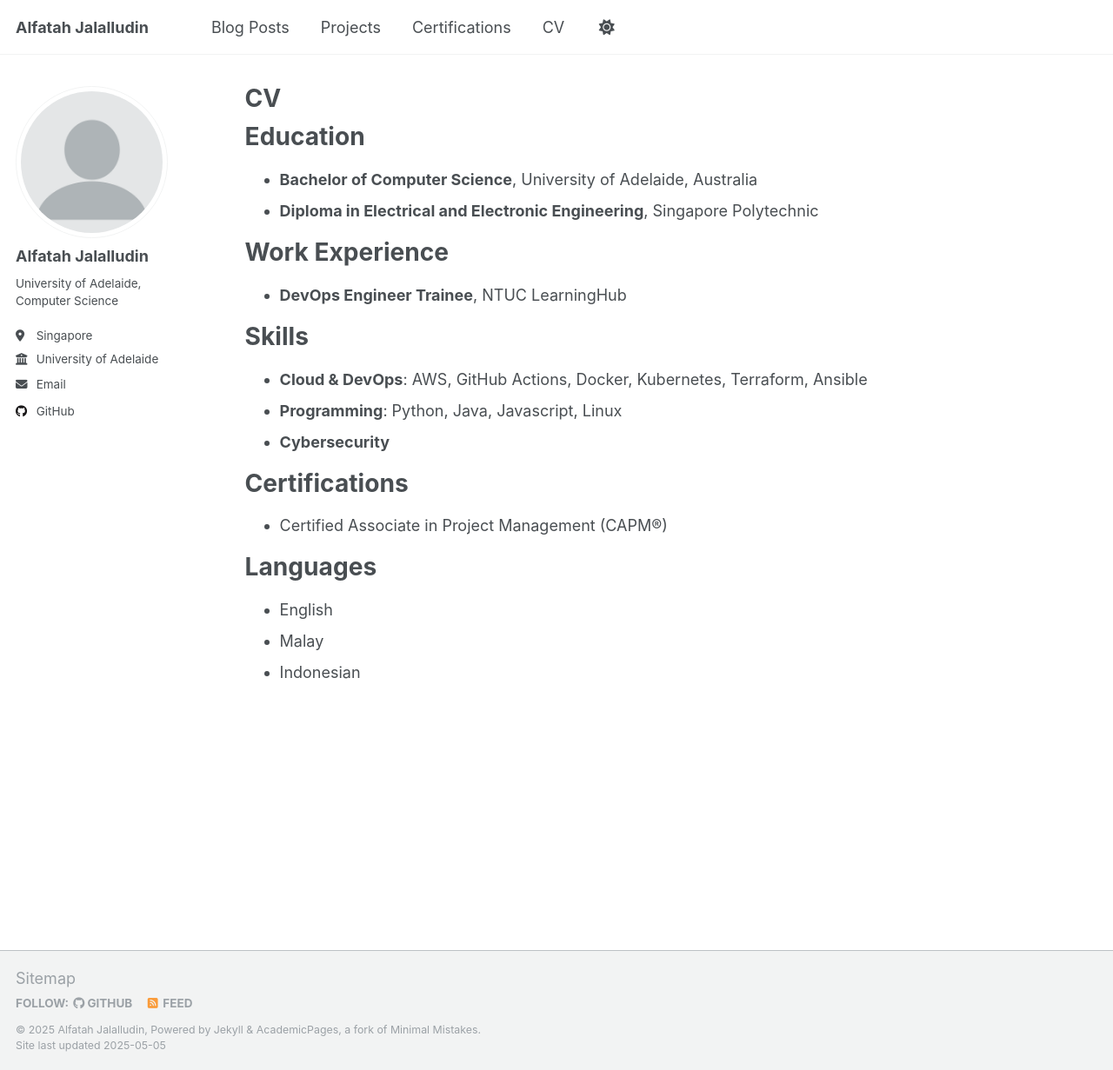
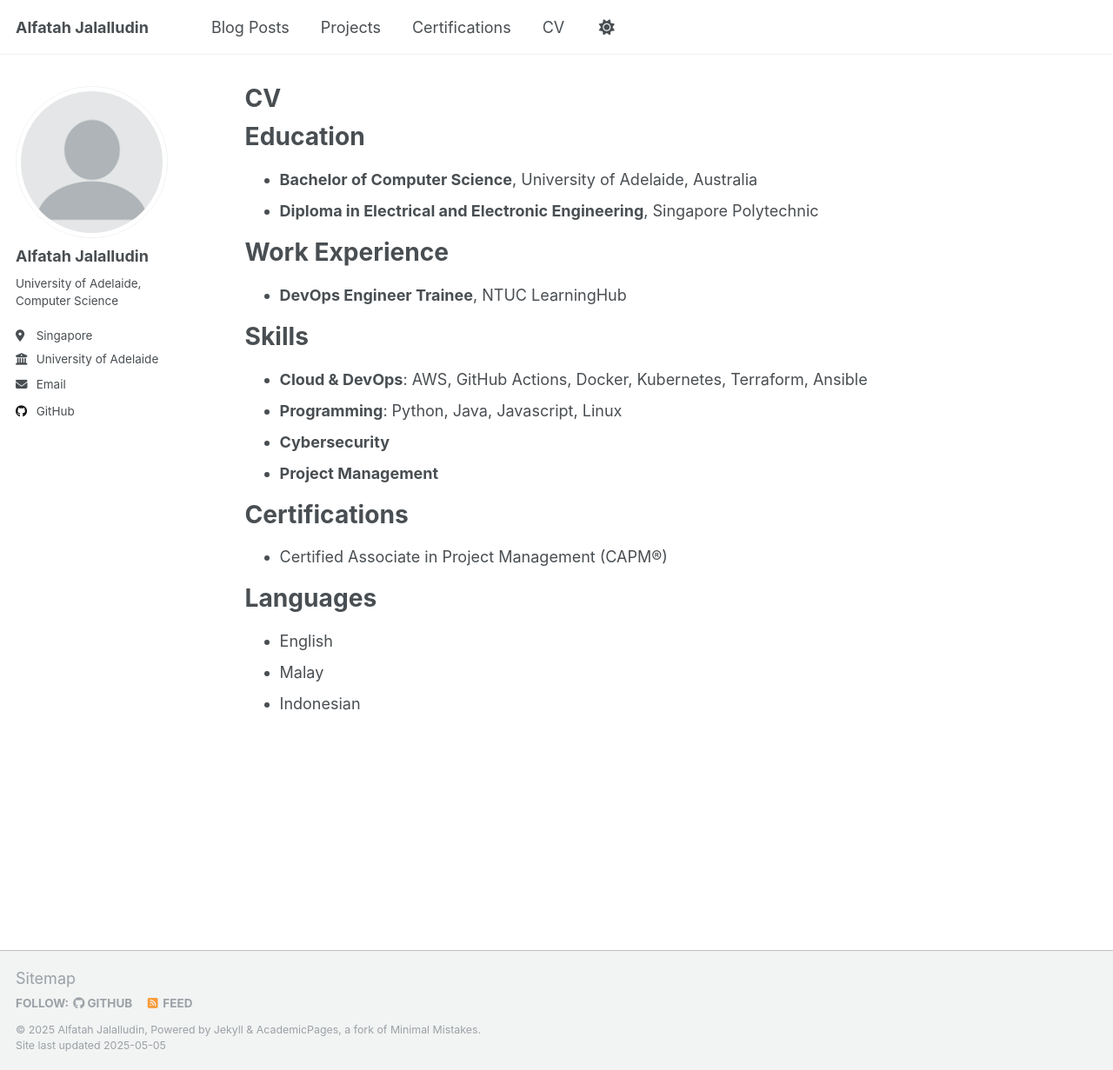
Before and after one commit to al-fatah/al-fatah.github.io, a Jekyll site: the page built from _pages/cv.md, in a window 1280 px wide and 1231 px high. Shown: the whole window at 87% size. Built offline with Jekyll 4.4.1, drawn with Linux system fonts in a browser that asks for light colours.

Commit message:
Update cv.md

```diff
--- a/_pages/cv.md
+++ b/_pages/cv.md
@@ -23,6 +23,7 @@ Skills
 * **Cloud & DevOps**: AWS, GitHub Actions, Docker, Kubernetes, Terraform, Ansible
 * **Programming**: Python, Java, Javascript, Linux
 * **Cybersecurity**
+* **Project Management**
 
 Certifications
 ======
```
